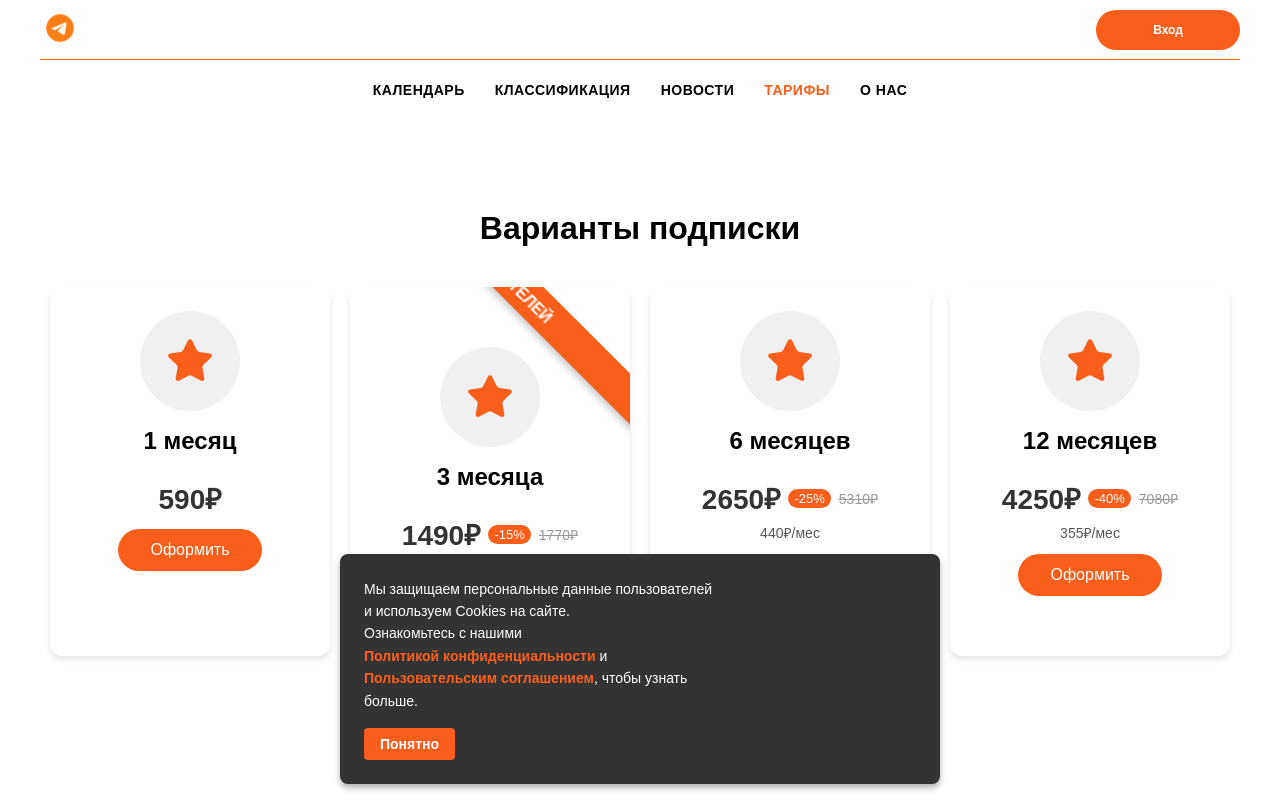
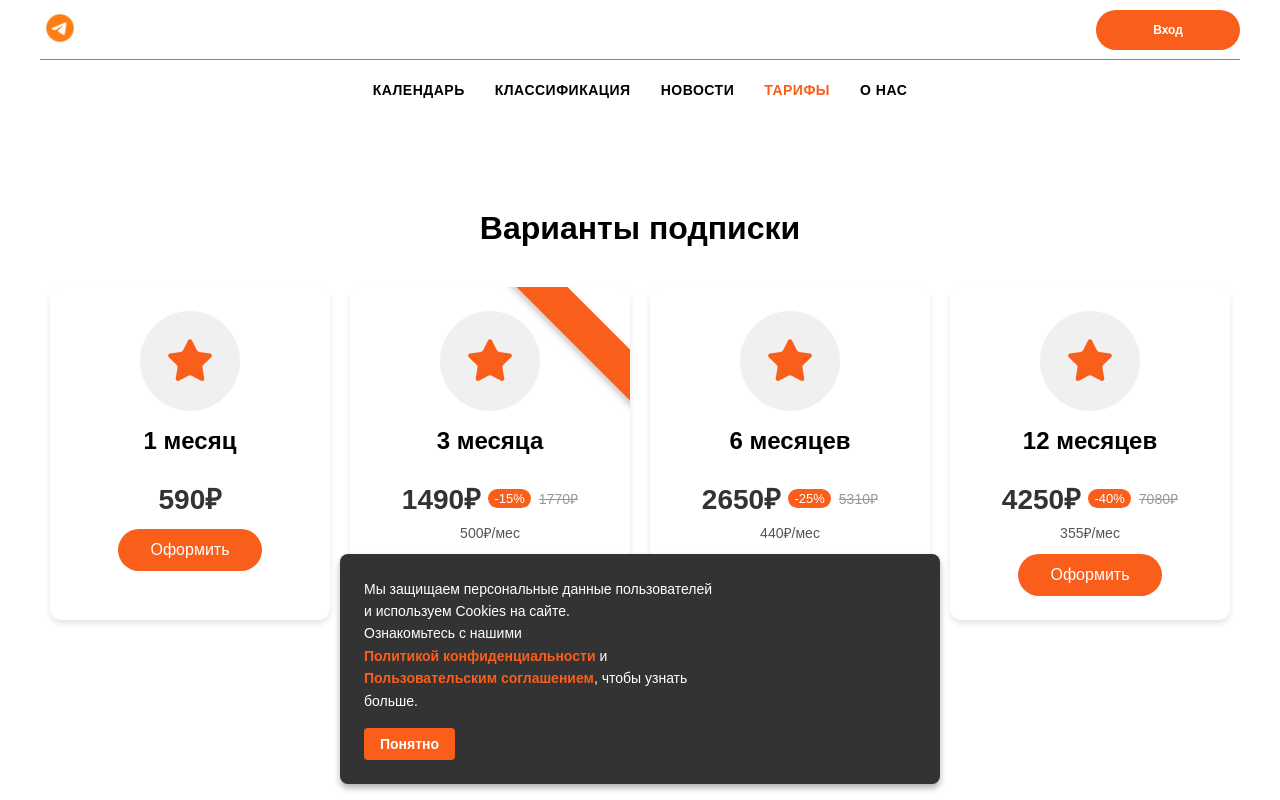
Before and after one commit to ksiim/ace, a React (Vite) app in the folder frontend/: page /subscription in a window 1280 px wide. Built offline with nearby package versions, Linux system fonts and the light colour scheme.

Commit message:
feature: subscriptions

```diff
--- a/frontend/src/pages/Subscription/components/Options/PlanCard/PlanCard.module.scss
+++ b/frontend/src/pages/Subscription/components/Options/PlanCard/PlanCard.module.scss
@@ -13,6 +13,8 @@
   transition: transform 0.2s ease;
   font-family: 'Mulish', sans-serif;
   flex-shrink: 0; /* Запрещаем сжатие карточки */
+  position: relative;
+  overflow: hidden; /* для эффекта блеска */
 
   @media (max-width: 768px) {
     padding: 16px;
@@ -259,7 +261,7 @@
     width: 100%;
     overflow: hidden;
     white-space: nowrap;
-    position: relative;
+    // position: relative;
 }
 
 .marquee span {
```
